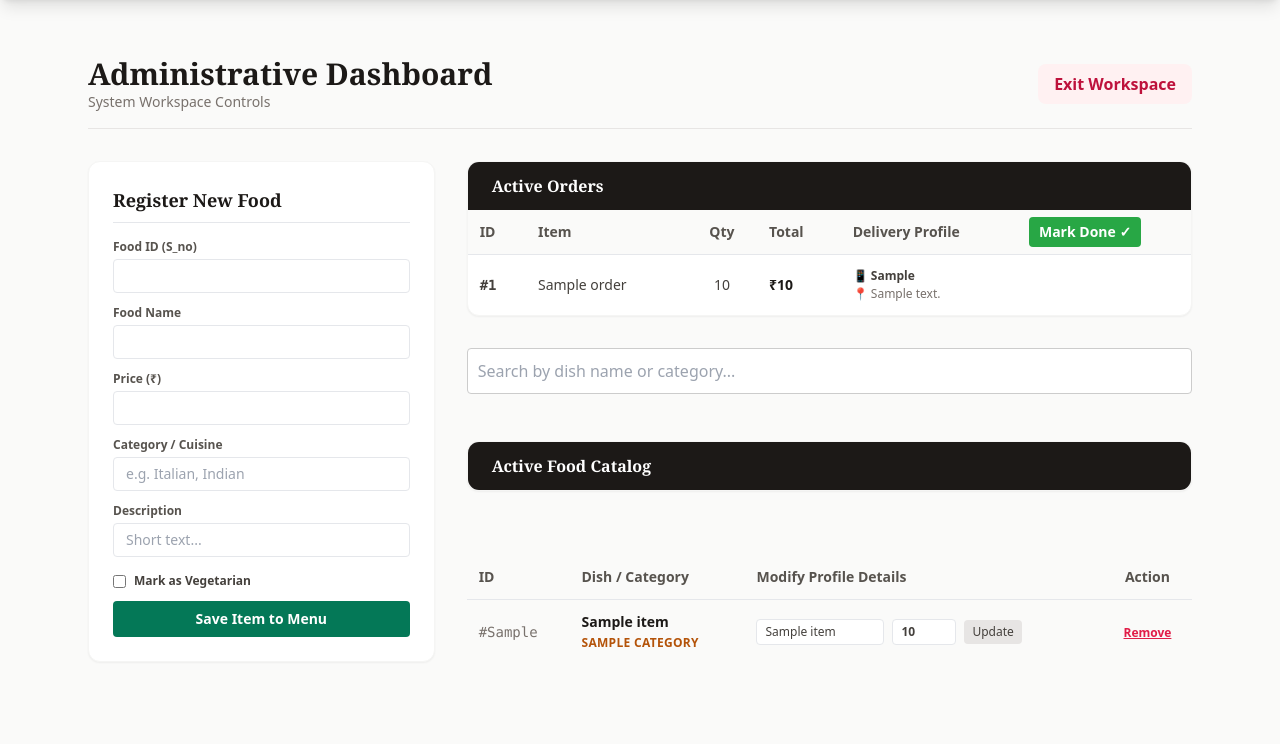
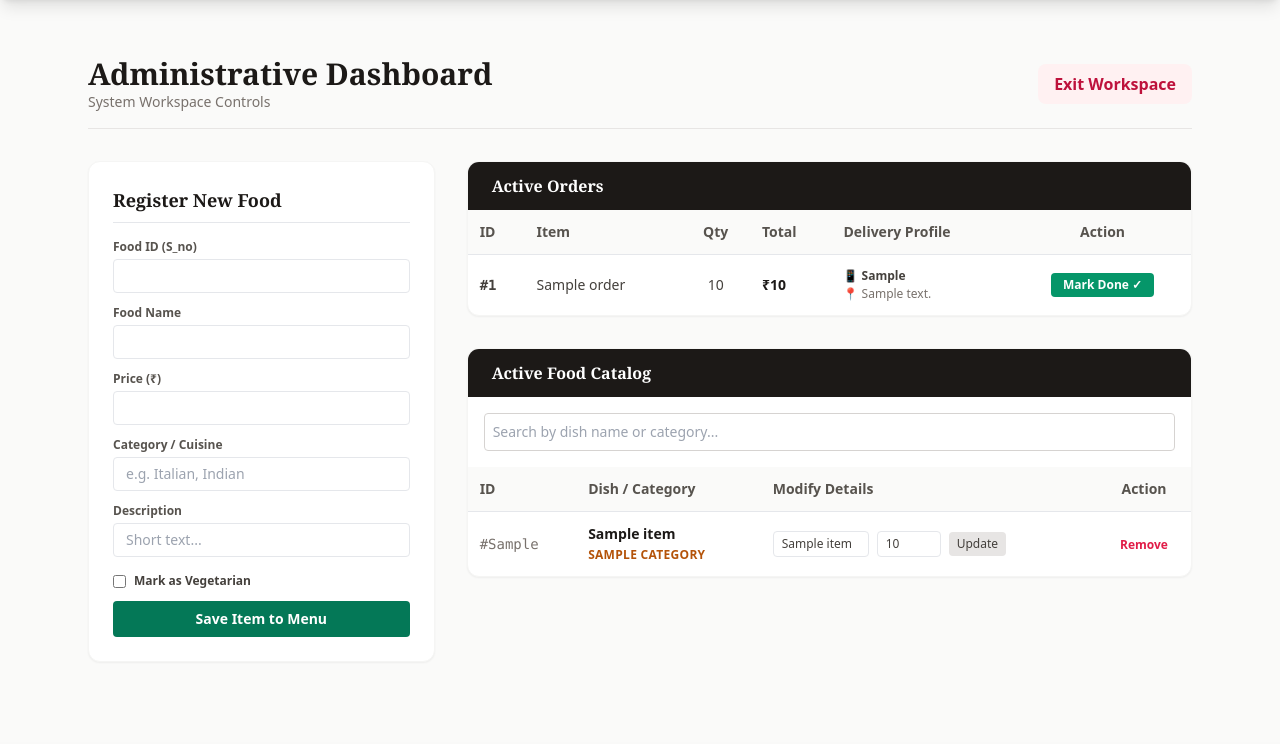
Before and after one commit to blackirron/Restro-Mgmt-Project, a Flask app: template templates/admin_dashboard.html in a window 1280 px wide. Shown: the part 61-805 px from the top of the page. After the commit the page ends 698 px from the top, so only its background shows below. Run offline with Flask 3, Linux system fonts and the light colour scheme; the template is opened without the code that fills it: most values are stand-ins (such as "Sample title", 1, 10 or a date in 2020); some libraries are stand-ins or nearby versions.

Commit message:
Update admin_dashboard.html

```diff
--- a/templates/admin_dashboard.html
+++ b/templates/admin_dashboard.html
@@ -45,10 +45,9 @@
     </div>
 
     <div class="lg:col-span-2 space-y-8">
+
         <div class="bg-white rounded-xl shadow-sm border border-stone-100 overflow-hidden">
-            <div class="bg-stone-900 text-white px-6 py-3 font-serif font-semibold">
-                Active Orders
-            </div>
+            <div class="bg-stone-900 text-white px-6 py-3 font-serif font-semibold">Active Orders</div>
             <div class="overflow-x-auto max-h-64">
                 <table class="w-full text-left border-collapse text-sm">
                     <thead>
@@ -58,11 +57,7 @@
                             <th class="p-3 text-center">Qty</th>
                             <th class="p-3">Total</th>
                             <th class="p-3">Delivery Profile</th>
-                            <th> <form action="{{ url_for('complete_order', order_id=order.O_id) }}" method="POST" style="margin: 0;">
-    <button type="submit" style="background-color: #28a745; color: white; border: none; padding: 5px 10px; border-radius: 4px; cursor: pointer;">
-        Mark Done ✓
-    </button>
-</form></th>
+                            <th class="p-3 text-center">Action</th>
                         </tr>
                     </thead>
                     <tbody class="divide-y divide-stone-100 text-stone-700">
@@ -76,30 +71,32 @@
                                 <span class="font-semibold block">📱 {{ order.P_no }}</span>
                                 <span class="text-stone-500">📍 {{ order.Address }}</span>
                             </td>
+                            <td class="p-3 text-center">
+                                <form action="{{ url_for('complete_order', order_id=order.O_id) }}" method="POST">
+                                    <button type="submit" class="bg-emerald-600 text-white px-3 py-1 rounded text-xs font-bold hover:bg-emerald-700">Mark Done ✓</button>
+                                </form>
+                            </td>
                         </tr>
                         {% else %}
-                        <tr><td colspan="5" class="p-6 text-center text-stone-400">No customer orders recorded yet.</td></tr>
+                        <tr><td colspan="6" class="p-6 text-center text-stone-400">No customer orders recorded yet.</td></tr>
                         {% endfor %}
                     </tbody>
                 </table>
             </div>
         </div>
 
-        <input type="text" id="foodSearchInput" onkeyup="filterFoodCatalog()" placeholder="Search by dish name or category..." style="width: 100%; padding: 10px; margin-bottom: 15px; border: 1px solid #ccc; border-radius: 4px;">
-
-<table id="foodTable" class="...">
-
         <div class="bg-white rounded-xl shadow-sm border border-stone-100 overflow-hidden">
-            <div class="bg-stone-900 text-white px-6 py-3 font-serif font-semibold">
-                 Active Food Catalog
+            <div class="bg-stone-900 text-white px-6 py-3 font-serif font-semibold">Active Food Catalog</div>
+            <div class="p-4">
+                <input type="text" id="foodSearchInput" onkeyup="filterFoodCatalog()" placeholder="Search by dish name or category..." class="w-full p-2 border border-stone-300 rounded text-sm">
             </div>
             <div class="overflow-x-auto max-h-80">
-                <table class="w-full text-left border-collapse text-sm">
+                <table id="foodTable" class="w-full text-left border-collapse text-sm">
                     <thead>
                         <tr class="bg-stone-50 border-b text-stone-600 font-semibold">
                             <th class="p-3">ID</th>
                             <th class="p-3">Dish / Category</th>
-                            <th class="p-3">Modify Profile Details</th>
+                            <th class="p-3">Modify Details</th>
                             <th class="p-3 text-center">Action</th>
                         </tr>
                     </thead>
@@ -113,18 +110,22 @@
                             </td>
                             <td class="p-3">
                                 <form action="{{ url_for('web_update_food', item_id=item.S_no) }}" method="POST" class="flex items-center gap-2">
-                                    <input type="text" name="name" value="{{ item.Name }}" class="text-xs px-2 py-1 border rounded w-32 font-medium">
-                                    <input type="number" name="price" value="{{ item.Price }}" class="text-xs px-2 py-1 border rounded w-16 font-bold">
-                                    <button type="submit" class="bg-stone-200 hover:bg-stone-300 text-stone-700 text-xs px-2 py-1 rounded font-medium">Update</button>
+                                    <input type="text" name="name" value="{{ item.Name }}" class="text-xs px-2 py-1 border rounded w-24">
+                                    <input type="number" name="price" value="{{ item.Price }}" class="text-xs px-2 py-1 border rounded w-16">
+                                    <button type="submit" class="bg-stone-200 hover:bg-stone-300 text-stone-700 text-xs px-2 py-1 rounded">Update</button>
                                 </form>
                             </td>
                             <td class="p-3 text-center">
-                                <a href="{{ url_for('web_delete_food', item_id=item.S_no) }}" onclick="return confirm('Remove item permanently?');" class="text-rose-600 hover:text-rose-900 text-xs font-bold underline">
-                                    Remove
-                                </a>
+                                <a href="{{ url_for('web_delete_food', item_id=item.S_no) }}" onclick="return confirm('Remove item?');" class="text-rose-600 hover:underline text-xs font-bold">Remove</a>
                             </td>
                         </tr>
                         {% endfor %}
+                    </tbody>
+                </table>
+            </div>
+        </div>
+    </div>
+</div>
 
 <script>
 function filterFoodCatalog() {
@@ -132,24 +133,13 @@ function filterFoodCatalog() {
     let filter = input.value.toUpperCase();
     let table = document.getElementById("foodTable");
     let tr = table.getElementsByTagName("tr");
-
     for (let i = 1; i < tr.length; i++) {
         let td = tr[i].getElementsByTagName("td")[1];
         if (td) {
             let txtValue = td.textContent || td.innerText;
-            if (txtValue.toUpperCase().indexOf(filter) > -1) {
-                tr[i].style.display = "";
-            } else {
-                tr[i].style.display = "none";
-            }
+            tr[i].style.display = txtValue.toUpperCase().indexOf(filter) > -1 ? "" : "none";
         }
     }
 }
 </script>
-                    </tbody>
-                </table>
-            </div>
-        </div>
-    </div>
-</div>
 {% endblock %}
```
Lines whose indentation alone changed are shown as unchanged.
